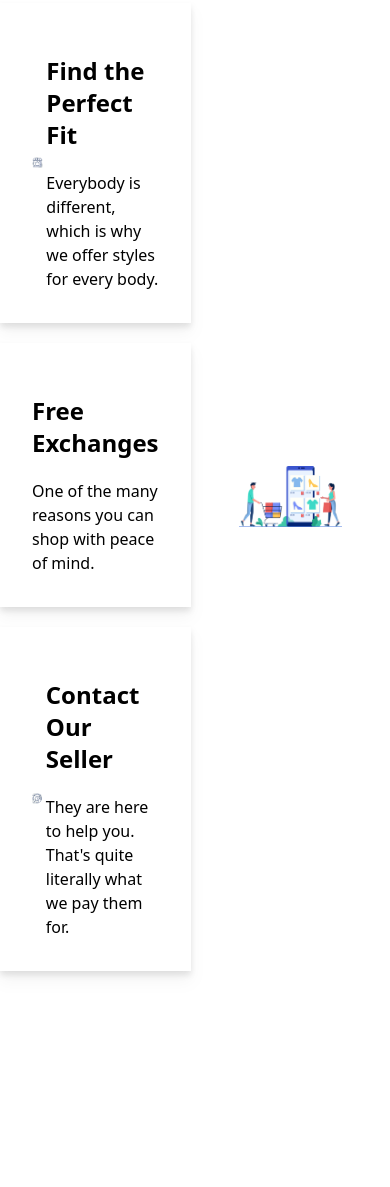
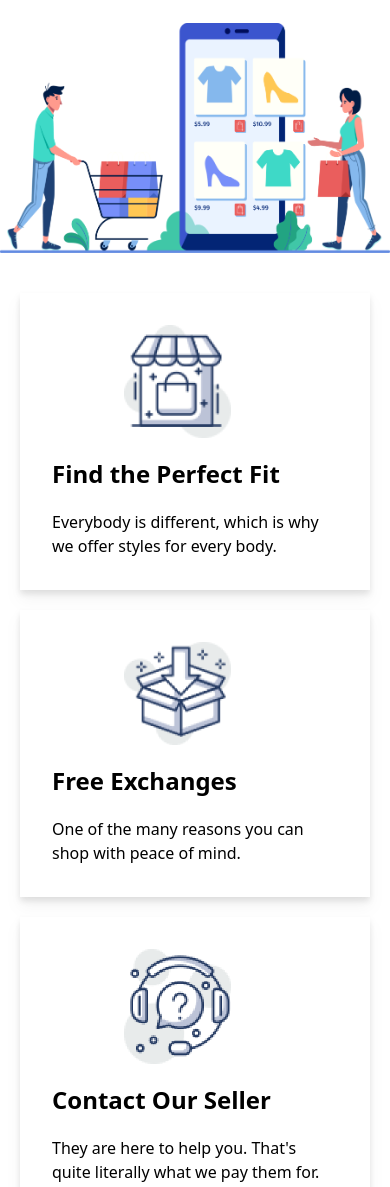
Before and after one commit to AyonJR/penguin-fashion-with-tailwind, a plain HTML site: page index.html in a window 390 px wide. Shown: the part 4910-6097 px from the top of the page. Before the commit the page ends 5949 px from the top, so only its background shows below. Drawn offline with nearby package versions, Linux system fonts and the light colour scheme.

Commit message:
done with responsive

```diff
--- a/index.html
+++ b/index.html
@@ -225,14 +225,14 @@
    <!-- text footer -->
 
    <!-- full div -->
-   <div class="flex items-center">
+   <div class=" flex flex-col-reverse   lg:flex-row items-center ">
 
-    <div class="w-1/2">
+    <div class=" m-5  lg:w-1/2">
 
         <!-- first box -->
-         <div class="flex items-center bg-white drop-shadow-lg px-8 py-8 mb-5">
+         <div class=" flex flex-col lg:flex-row items-center bg-white drop-shadow-lg px-8 py-8 mb-5">
              <div class="w-1/2">
-               <img class="w-3/4" src="./icons/house.png" alt="">
+               <img class=" w-3/4" src="./icons/house.png" alt="">
              </div>
              <div>
                  <h4 class="text-2xl font-bold py-5">Find the Perfect Fit</h4>
@@ -243,7 +243,7 @@
         </div>
 
       <!-- second box -->
-        <div class="flex items-center bg-white drop-shadow-lg px-8 py-8  mb-5">
+        <div class="  flex flex-col  lg:flex-row  items-center bg-white drop-shadow-lg px-8 py-8  mb-5">
          <div class="w-1/2">
            <img class="w-3/4" src="./icons/box.png" alt="">
          </div>
@@ -256,7 +256,7 @@
      </div>
 
      <!-- third box -->
-     <div class="flex items-center bg-white drop-shadow-lg px-8 py-8  mb-5 ">
+     <div class=" flex flex-col lg:flex-row items-center bg-white drop-shadow-lg px-8 py-8  mb-5 ">
          <div class="w-1/2">
            <img class="w-3/4" src="./icons/question.png" alt="">
          </div>
@@ -271,7 +271,7 @@
 
       <!-- image half -->
 
-      <div class="w-1/2 mx-12">
+      <div class=" w-full m-5 lg:w-1/2 mx-12">
          <img src="./images/shopping.png" alt="">
      </div>
 
```
